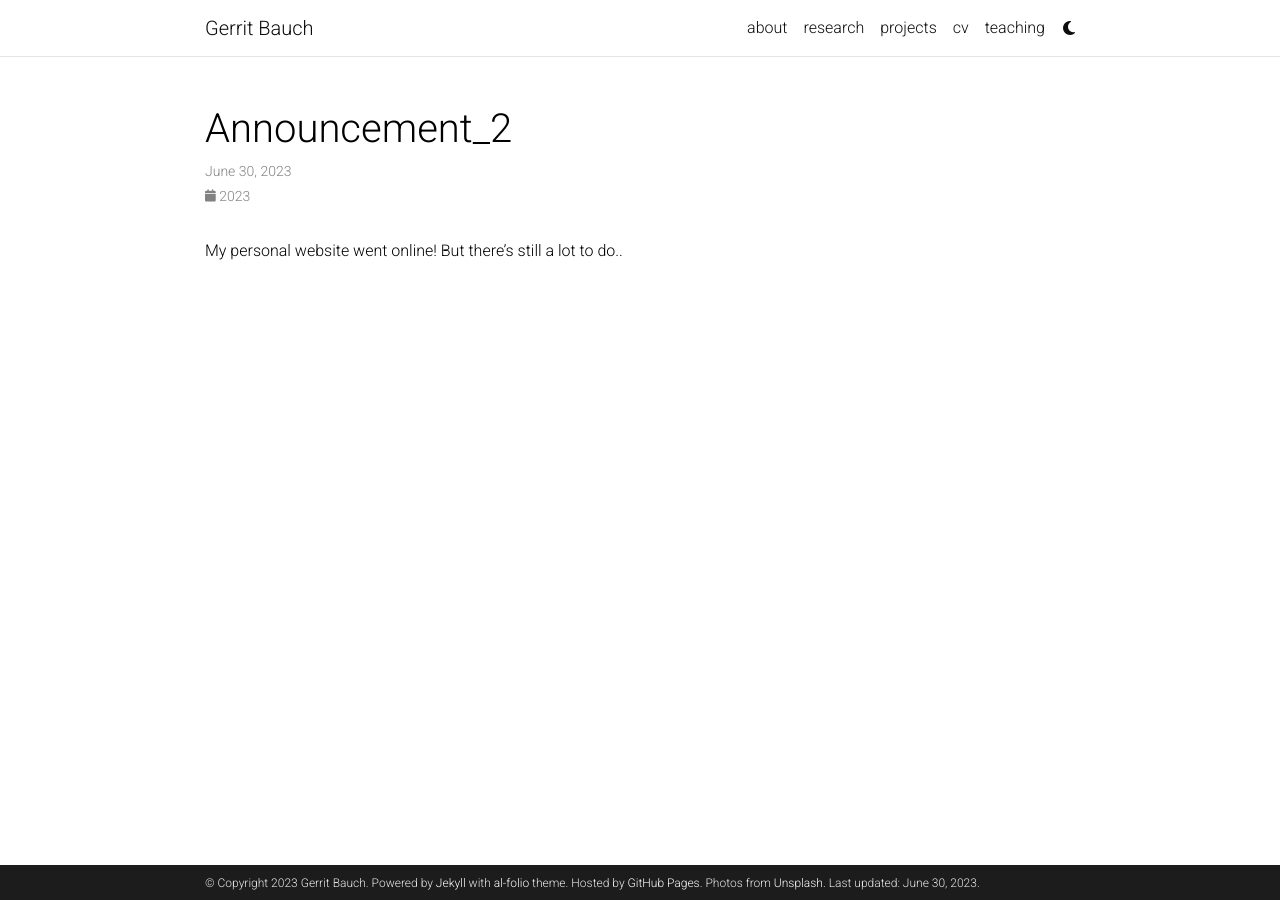
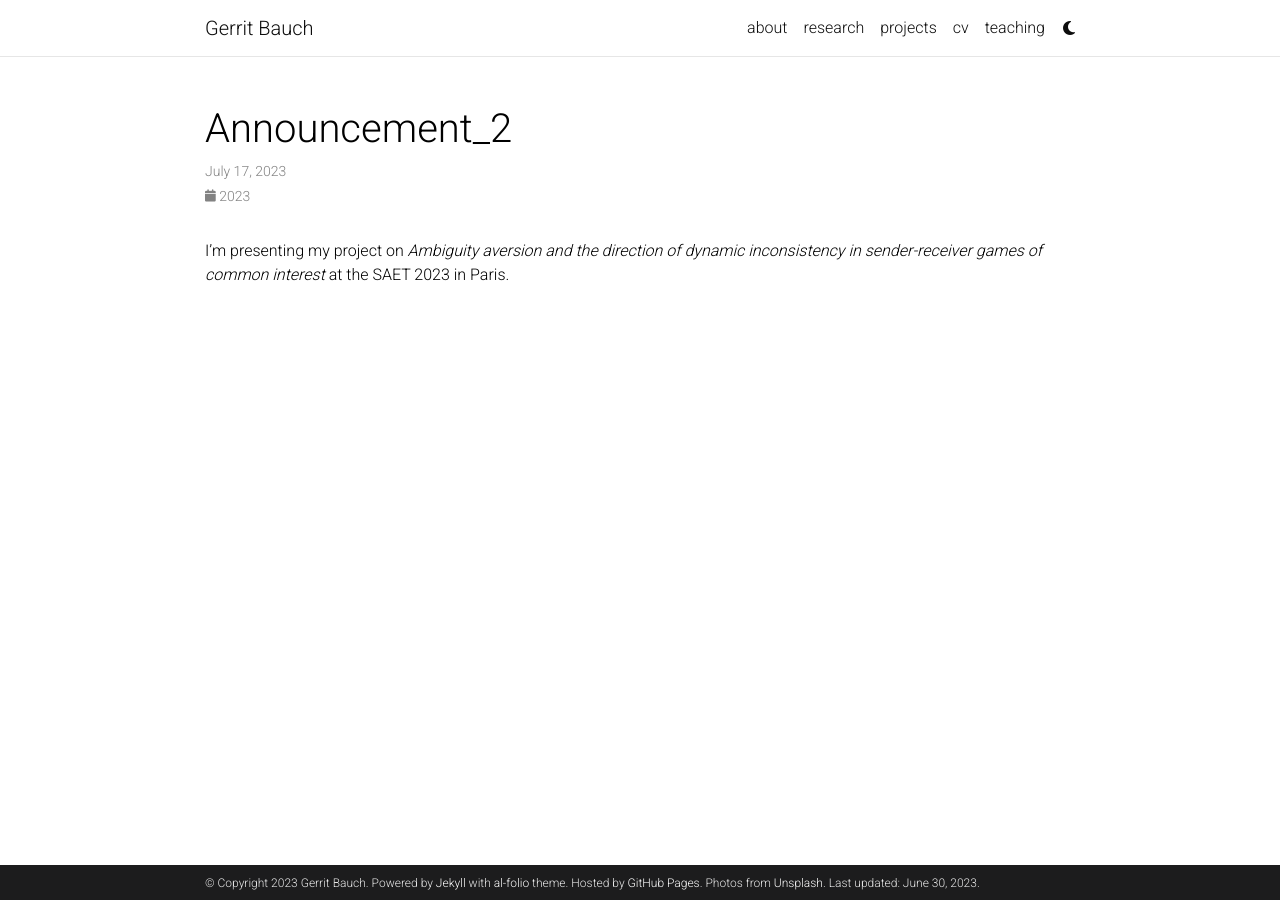
Before and after one commit to gbauch/gbauch.github.io, a Jekyll site: the page built from _news/announcement_2.md, in a window 1280 px wide. Built offline with Jekyll 4.4.1, drawn with Linux system fonts in a browser that asks for light colours; comment, search, counter and statistics services are not loaded; a style sheet for code colours, icons or effects is not loaded.

Commit message:
Update announcement_2.md

```diff
--- a/_news/announcement_2.md
+++ b/_news/announcement_2.md
@@ -1,8 +1,8 @@
 ---
 layout: post
-date: 2023-06-30 16:00
+date: 2023-07-17 8:00
 inline: true
 related_posts: false
 ---
 
-My personal website went online! But there's still a lot to do..
+I'm presenting my project on *Ambiguity aversion and the direction of dynamic inconsistency in sender-receiver games of common interest* at the SAET 2023 in Paris.
```
